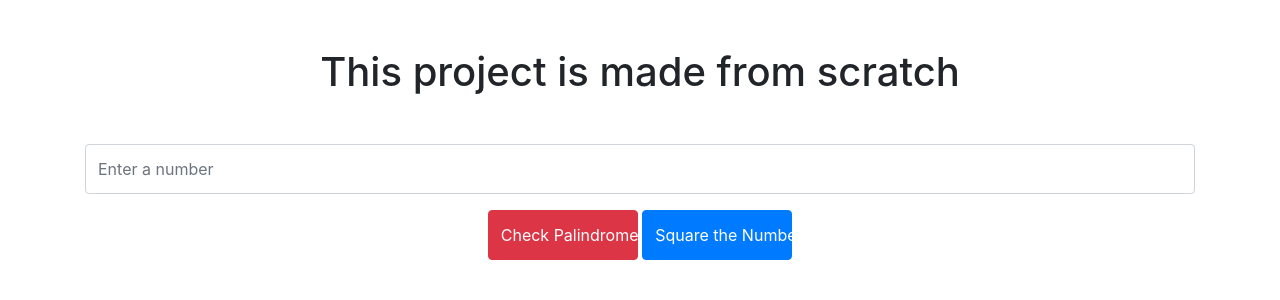
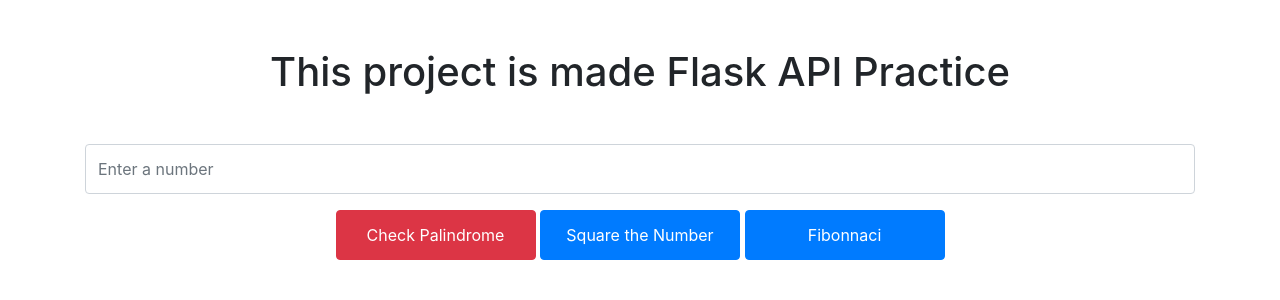
Before and after one commit to kaumil-mg/API_Flask, a Flask app: page / in a window 1280 px wide. Shown: the top 300 px of the page. Run offline with Flask 3, Linux system fonts and the light colour scheme.

Commit message:
added fibonnaci

```diff
--- a/templates/index.html
+++ b/templates/index.html
@@ -8,14 +8,15 @@
 </head>
 <body>
     <div class="container">
-        <h1 class="text-center my-5">This project is made from scratch</h1>
+        <h1 class="text-center my-5">This project is made Flask API Practice</h1>
         <form method="POST" action="/work">
             <div class="form-group">
                 <input type="number" name="number" class="form-control" style="height: 50px;" placeholder="Enter a number" required>
             </div>
             <div class="form-group text-center">
-                <button type="submit" name="Palindrome" class="btn btn-danger" style="width: 150px; height: 50px;">Check Palindrome</button>
-                <button type="submit" name="Square" class="btn btn-primary" style="width: 150px; height: 50px;">Square the Number</button>
+                <button type="submit" name="Palindrome" class="btn btn-danger" style="width: 200px; height: 50px;">Check Palindrome</button>
+                <button type="submit" name="Square" class="btn btn-primary" style="width: 200px; height: 50px;">Square the Number</button>
+                <button type="submit" name="Fibonnaci" class="btn btn-primary" style="width: 200px; height: 50px;">Fibonnaci</button>
             </div>
         </form>
     </div>
```
Also changed, not shown: main.py (+19 -0 lines).
